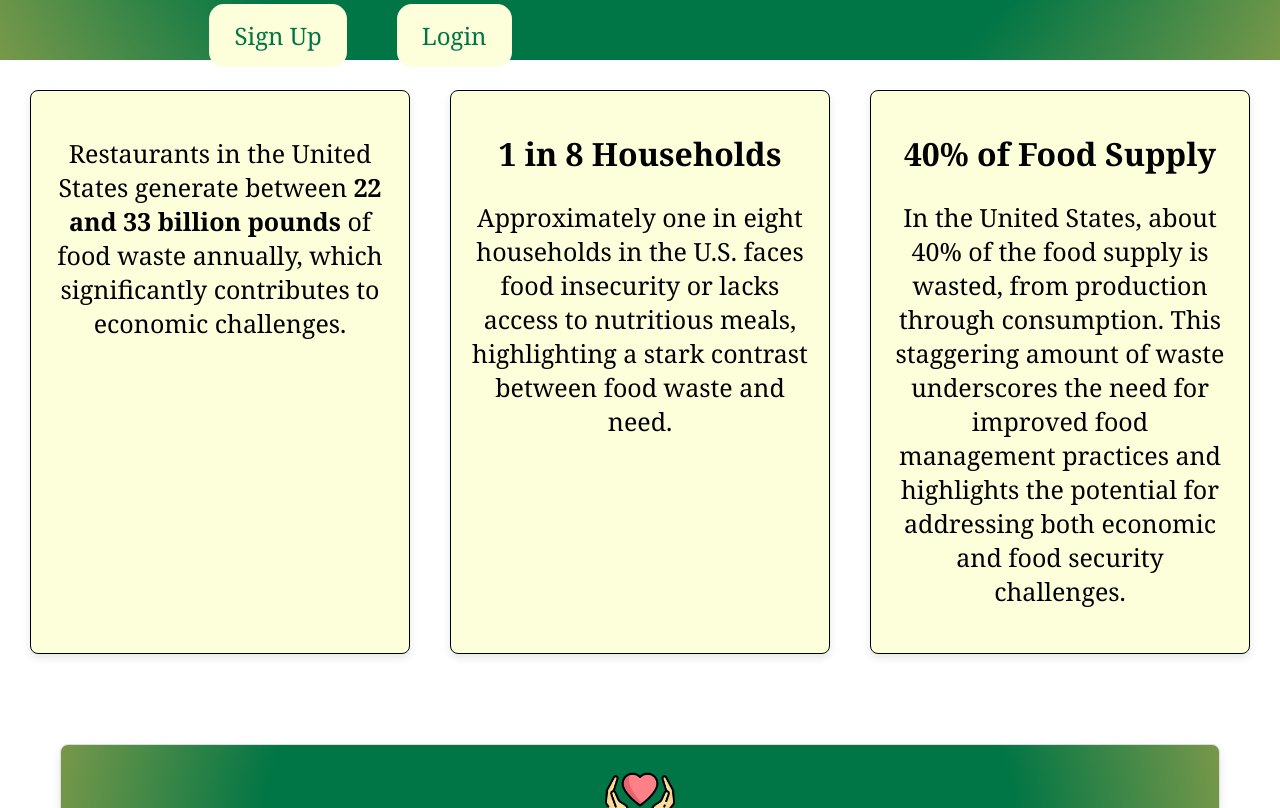
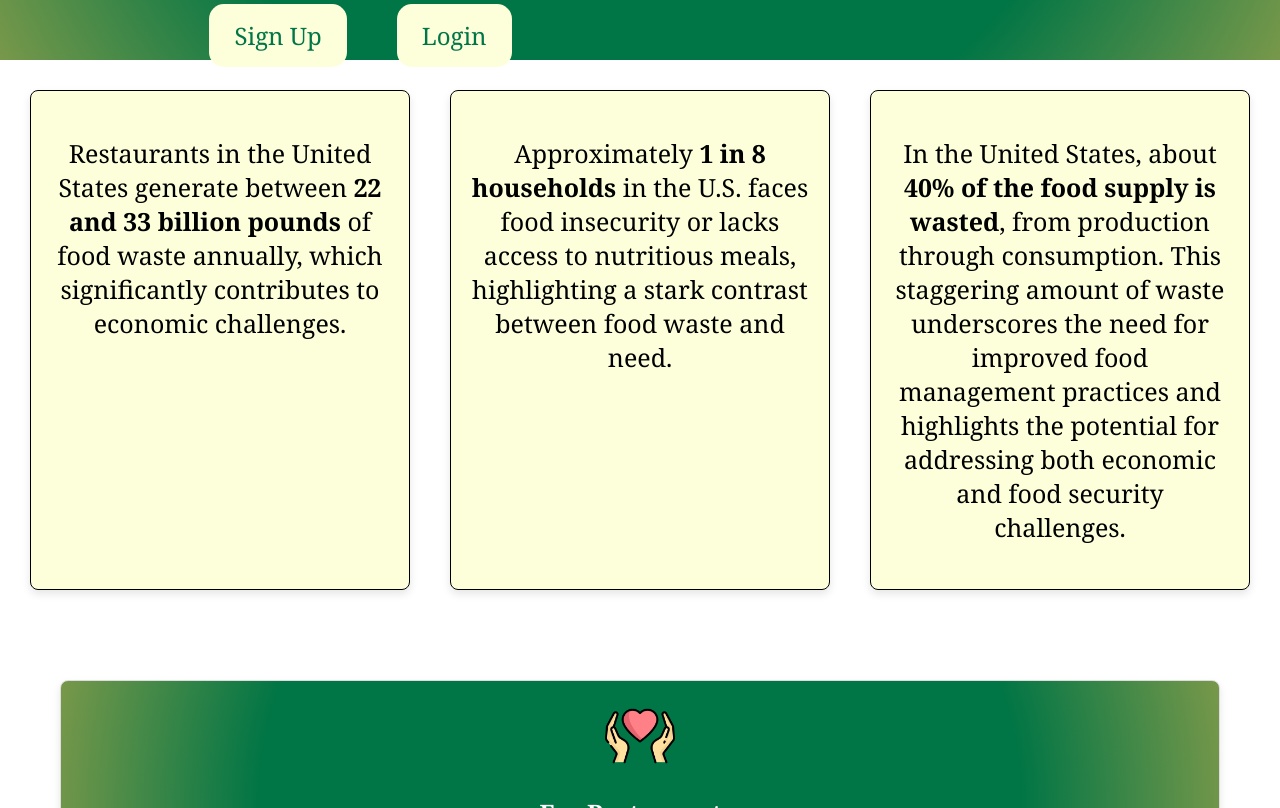
Before and after one commit to FTL-2024-Pod-C/leftover-love-ui, a React (Vite) app: page / in a window 1280 px wide. Shown: the part 720-1528 px from the top of the page. Built offline with nearby package versions, Linux system fonts and the light colour scheme.

Commit message:
fixd styling of the stats on landing page

```diff
--- a/src/Pages/LandingPage.jsx
+++ b/src/Pages/LandingPage.jsx
@@ -56,12 +56,10 @@ const goToSignUp = () => {
         <p>Restaurants in the United States generate between<strong> 22 and 33 billion pounds </strong>of food waste annually, which significantly contributes to economic challenges.</p>
       </div>
       <div className="gridBox">
-        <h1>1 in 8 Households</h1>
-        <p>Approximately one in eight households in the U.S. faces food insecurity or lacks access to nutritious meals, highlighting a stark contrast between food waste and need.</p>
+        <p>Approximately <strong>1 in 8 households</strong> in the U.S. faces food insecurity or lacks access to nutritious meals, highlighting a stark contrast between food waste and need.</p>
       </div>
       <div className="gridBox">
-        <h1>40% of Food Supply</h1>
-        <p>In the United States, about 40% of the food supply is wasted, from production through consumption. This staggering amount of waste underscores the need for improved food management practices and highlights the potential for addressing both economic and food security challenges.</p>
+        <p>In the United States, about <strong>40% of the food supply is wasted</strong>, from production through consumption. This staggering amount of waste underscores the need for improved food management practices and highlights the potential for addressing both economic and food security challenges.</p>
       </div>
     </div>
 
```
